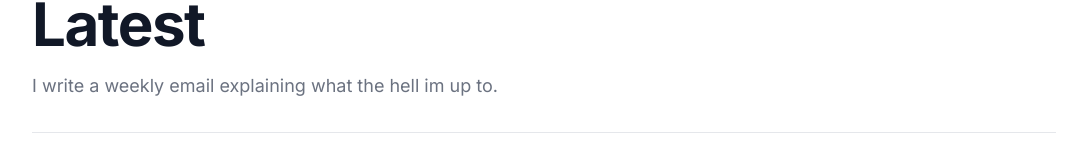
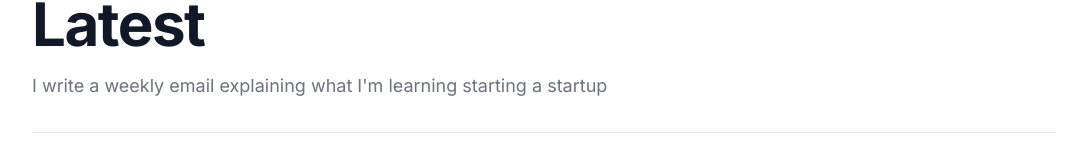
Before and after one commit to ParkerRex/product-blog, a Next.js app: page / in a window 1280 px wide. Shown: the part 540-702 px from the top of the page, without its empty margins (96-1183 px from the left). Built offline with nearby package versions, Linux system fonts and the light colour scheme; what @tailwindcss/typography would draw is missing.

Commit message:
website updates

```diff
--- a/data/headerNavLinks.js
+++ b/data/headerNavLinks.js
@@ -4,7 +4,7 @@ const headerNavLinks = [
   { href: '/projects', title: 'Projects' },
   { href: '/about', title: 'About' },
   { href: 'https://www.youtube.com/channel/UCcuaQecz84wTuxKzr1Yxi4Q', title: 'YouTube' },
-  { href: 'https://pmbeginners.teachable.com/purchase?product_id=3273132', title: 'PM Course' },
+  { href: 'https://pmbeginners.teachable.com/', title: 'PM Course' },
 ]
 
 export default headerNavLinks
--- a/data/siteMetadata.json
+++ b/data/siteMetadata.json
@@ -2,7 +2,7 @@
   "title": "Parker Rex's Blog",
   "author": "Parker Rex",
   "headerTitle": "hi",
-  "description": "I write a weekly email explaining what the hell im up to.",
+  "description": "I write a weekly email explaining what I'm learning starting a startup",
   "language": "en-us",
   "siteUrl": "https://parkerrex.com",
   "siteRepo": "https://github.com/ParkerRex/product-blog",
```
